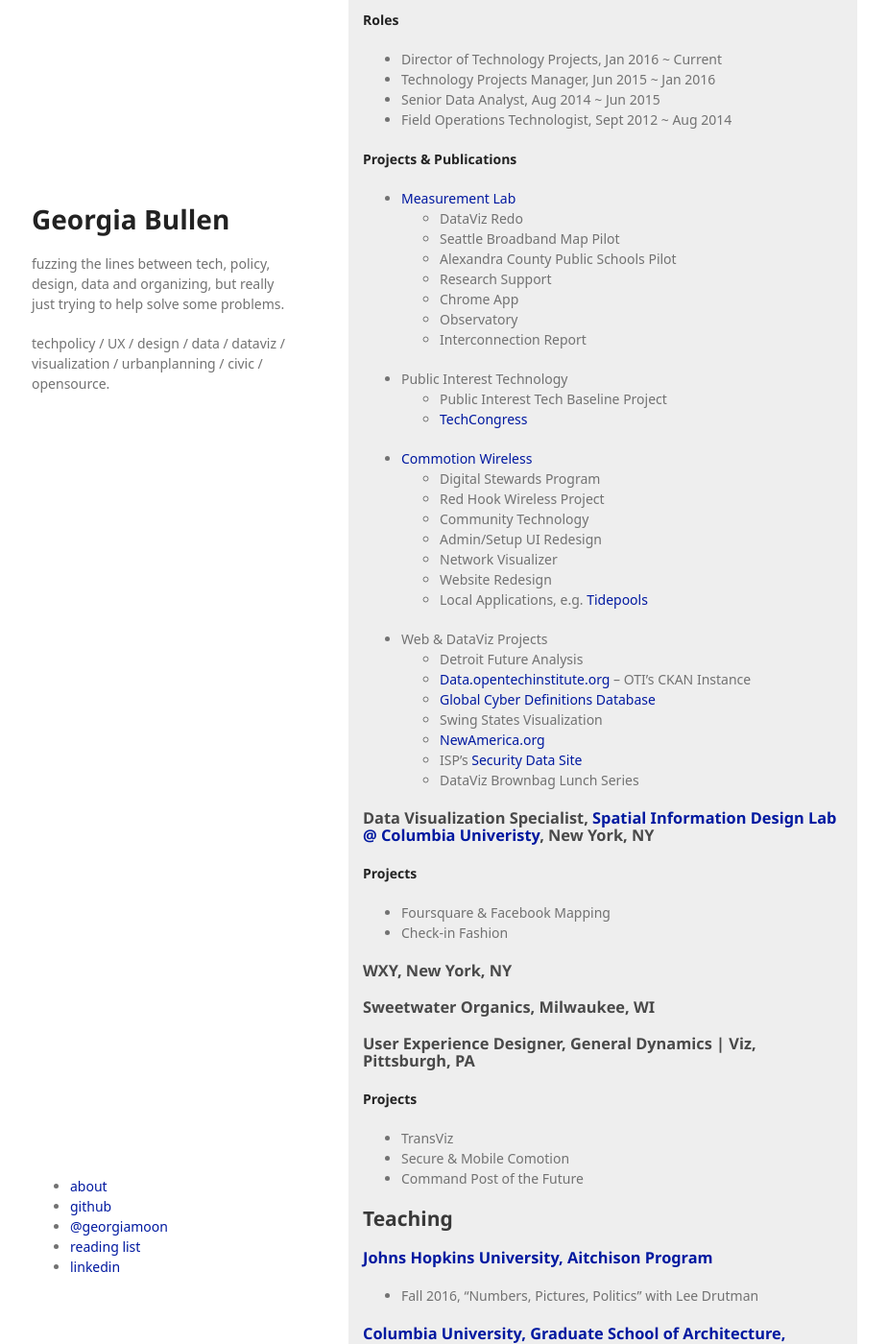
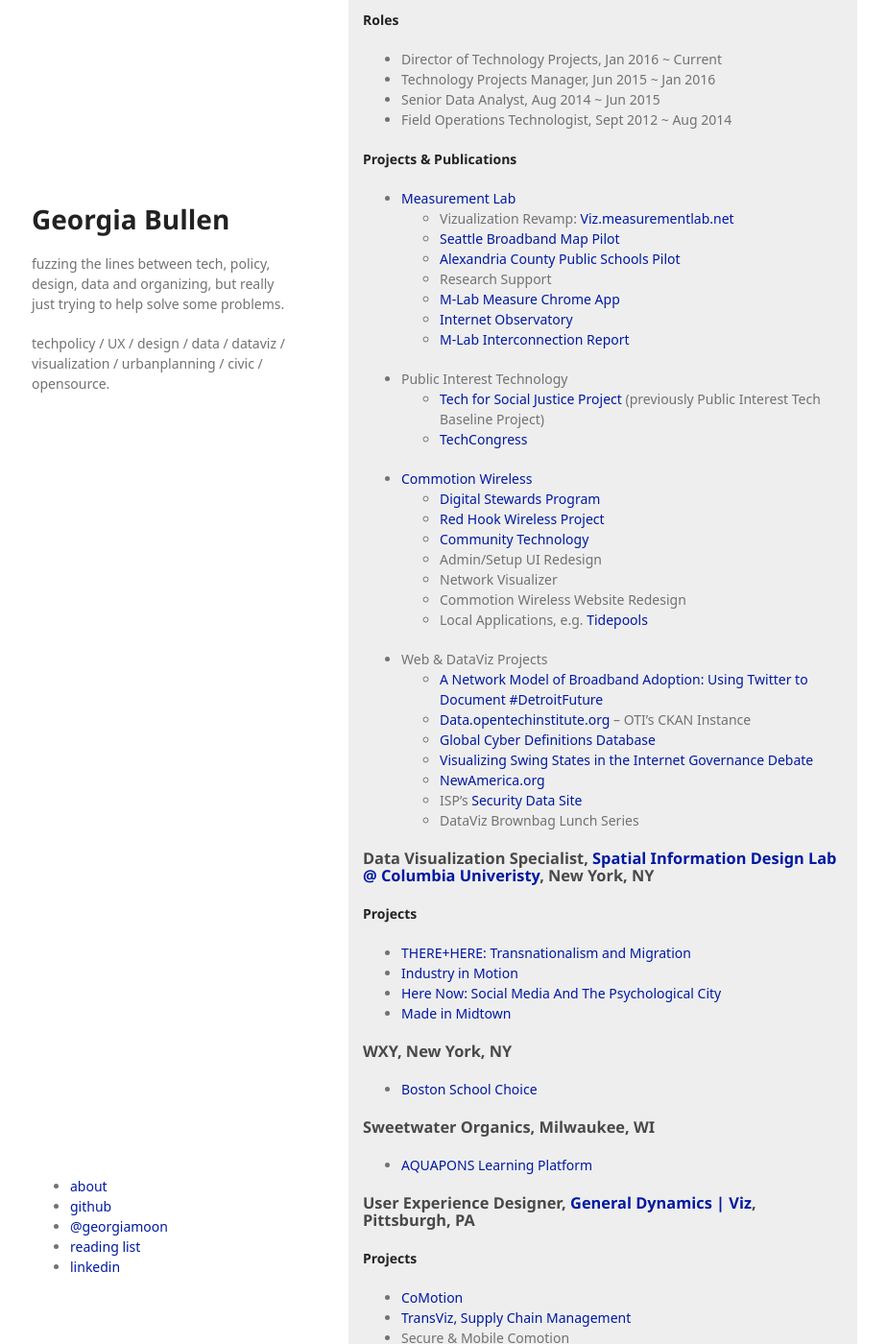
Before and after one commit to georgiamoon/markdowncv, a Jekyll site: the page built from index.md, in a window 1280 px wide and 1400 px high, scrolled down 299 px. Shown: the whole window at 96% size, without its empty margins (177-1101 px from the left). Built offline with Jekyll 4.4.1, drawn with Linux system fonts in a browser that asks for light colours; some web fonts are replaced; our own code applies the rules of GitHub Pages for plain Markdown files; a script that is not in the unit is left out; some of the changed text lies outside the part shown.

Commit message:
add links

```diff
--- a/index.md
+++ b/index.md
@@ -12,32 +12,32 @@
 **Projects & Publications**
 
 - [Measurement Lab](https://www.measurementlab.net)
-  - DataViz Redo
-  - Seattle Broadband Map Pilot
-  - Alexandra County Public Schools Pilot
+  - Vizualization Revamp: [Viz.measurementlab.net](http://viz.measurementlab.net/)
+  - [Seattle Broadband Map Pilot](https://broadbandmap.seattle.gov/)
+  - [Alexandria County Public Schools Pilot](https://www.newamerica.org/in-depth/measuring-broadband-alexandrias-schools/)
   - Research Support
-  - Chrome App
-  - Observatory
-  - Interconnection Report
+  - [M-Lab Measure Chrome App](https://chrome.google.com/webstore/detail/m-lab-measure/leijmacehibmiomcnpaolboihcdepokh?hl=en-US)
+  - [Internet Observatory](https://www.measurementlab.net/observatory/)
+  - [M-Lab Interconnection Report](https://www.measurementlab.net/publications/isp-interconnection-impact.pdf)
 
 - Public Interest Technology
-  - Public Interest Tech Baseline Project
+  - [Tech for Social Justice Project](http://t4sj.co) (previously Public Interest Tech Baseline Project)
   - [TechCongress](http://techcongress.io)
 
 - [Commotion Wireless](http://commotionwireless.net)
-  - Digital Stewards Program
-  - Red Hook Wireless Project
-  - Community Technology
+  - [Digital Stewards Program](http://digitalstewards.org/about)
+  - [Red Hook Wireless Project](http://redhookwifi.org/)
+  - [Community Technology](https://communitytechnology.github.io/)
   - Admin/Setup UI Redesign
   - Network Visualizer
-  - Website Redesign
+  - Commotion Wireless Website Redesign
   - Local Applications, e.g. [Tidepools](http://tidepools.co)
 
 - Web & DataViz Projects
-  - Detroit Future Analysis
+  - [A Network Model of Broadband Adoption: Using Twitter to Document #DetroitFuture](https://www.newamerica.org/oti/policy-papers/a-network-model-of-broadband-adoption-using-twitter-to-document-detroit-future/)
   - [Data.opentechinstitute.org](https://data.opentechinstitute.org/) -- OTI's CKAN Instance
   - [Global Cyber Definitions Database](http://cyberdefinitions.newamerica.org/)
-  - Swing States Visualization
+  - [Visualizing Swing States in the Internet Governance Debate](https://www.newamerica.org/cybersecurity-initiative/policy-papers/visualizing-swing-states-in-the-global-internet-governance-debate/)
   - [NewAmerica.org](https://newamerica.org)
   - ISP's [Security Data Site](http://securitydata.newamerica.org)
   - DataViz Brownbag Lunch Series
@@ -46,26 +46,34 @@
 
 **Projects**
 
-- Foursquare & Facebook Mapping
-- Check-in Fashion
+- [THERE+HERE: Transnationalism and Migration](http://www.spatialinformationdesignlab.org/projects/therehere-transnationalism-and-migration)
+- [Industry in Motion](http://www.spatialinformationdesignlab.org/projects/industry-motion)
+- [Here Now: Social Media And The Psychological City](http://www.spatialinformationdesignlab.org/projects/here-now-social-media-and-psychological-city)
+- [Made in Midtown](http://www.spatialinformationdesignlab.org/projects/made-midtown)
 
 ### WXY, New York, NY
 
+- [Boston School Choice](http://www.wxystudio.com/projects/planning/boston_public_schools_assignment_policy_evaluation_and_geospatial_analysis)
+
 ### Sweetwater Organics, Milwaukee, WI
 
-### User Experience Designer, General Dynamics | Viz, Pittsburgh, PA
+- [AQUAPONS Learning Platform](https://www.hastac.org/wiki/project-qa-sweet-water-aquapons)
+
+### User Experience Designer, [General Dynamics | Viz](http://www.gdviz.com/index.html), Pittsburgh, PA
 
 **Projects**
 
-- TransViz
+- [CoMotion](https://en.wikipedia.org/wiki/CoMotion)
+- [TransViz, Supply Chain Management](http://www.gdviz.com/industries/supply-chain-management.html)
 - Secure & Mobile Comotion
-- Command Post of the Future
+- Command Post of the Future, [Wikipedia](https://en.wikipedia.org/wiki/Command_Post_of_the_Future), [Youtube](https://www.youtube.com/watch?v=Mq7BqnW4JyE)
 
 
 ## Teaching
 
 ### [Johns Hopkins University, Aitchison Program](http://politicalscience.jhu.edu/undergraduate/aitchison-public-service-fellowship-in-government/)
 
+- Fall 2017, "Visualizing Data"
 - Fall 2016, "Numbers, Pictures, Politics" with Lee Drutman
 
 ### [Columbia University, Graduate School of Architecture, Planning & Presrvation, Urban Planning Program](https://www.arch.columbia.edu/)
@@ -80,3 +88,18 @@
 
 - MS in Urban Planning, [Columbia University, Graduate School of Architecture, Planning & Preservation](https://www.arch.columbia.edu/)
 - BS in Psychology & Human-Computer Interation, [Carnegie Mellon University](https://cmu.edu)
+
+
+## Awards
+
+- 2017, [Mozilla Network50](https://network.mozilla.org/)
+- 2011, [Peer-to-Peer Award](https://www.arch.columbia.edu/student-awards), Columbia University Graduate School of Architecture, Planning & Preservation
+- 2011, [William Kinne Fellows Prize](https://www.arch.columbia.edu/kinne), Columbia University Graduate School of Architecture, Planning & Preservation
+- 2008, Silver Eagle Award, General Dynamics C4 Systems
+- 2007, Silver Eagle Award, General Dynamics C4 Systems
+- 2006, Bronze Eagle Award, General Dynamics C4 Systems
+- 2006, Drew Ross Memorial Award, Carnegie Mellon University Greek Community
+
+## Writing
+- [Mozilla Network50 Blog Post](https://medium.com/read-write-participate/seeing-something-different-about-technology-1fff1cbfd4fc)
+-
```
Also changed, not shown: other parts of index.md (+1 -1 lines).
